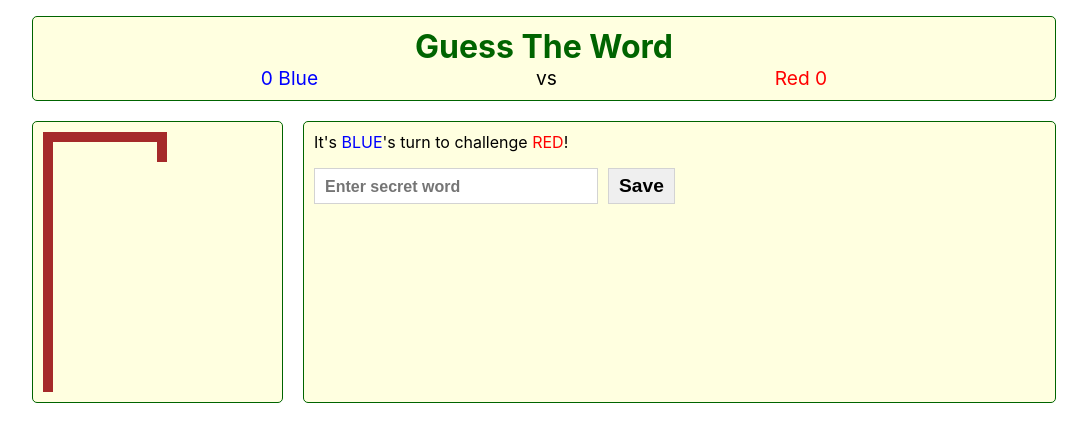
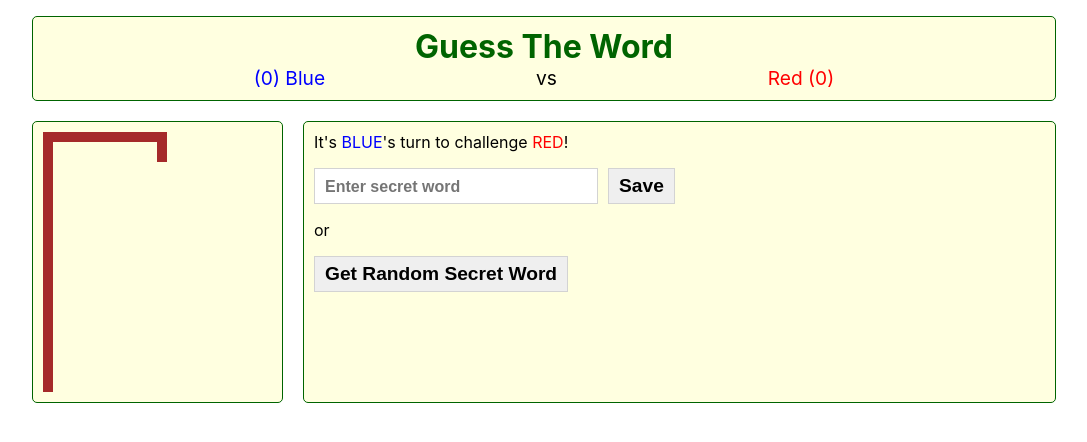
Before and after one commit to luvagu/guess-the-word, a React (Create React App) app: page / in a window 1280 px wide. Shown: the top 442 px of the page, without its empty margins (96-1183 px from the left). Built offline with nearby package versions, Linux system fonts and the light colour scheme.

Commit message:
added get random word, reordered components

```diff
--- a/src/App.jsx
+++ b/src/App.jsx
@@ -1,19 +1,31 @@
-import { useEffect, useRef, useState } from 'react'
-import Body from './components/body-parts/Body'
+import { Fragment, useEffect, useRef, useState } from 'react'
+import Container from './components/Container'
+import Header from './components/Header'
+import Sidebar from './components/Sidebar'
+import Content from './components/Content'
+import Body from './components/Body'
+
+const PLAYERS = ['red', 'blue']
+const INIT_LIFES = 7
+
+const splitWordCovertToObject = word =>
+	word.split('').map(letter => ({ letter, discovered: false }))
 
 const checkWin = word => word.every(({ discovered }) => discovered === true)
 
-const PLAYERS = ['red', 'blue']
+const makeHeartsArray = num => new Array(num).fill('💖')
 
-const getRandomPlayerTurn = () =>	PLAYERS[Math.floor(Math.random() * PLAYERS.length)]
+const getRandomPlayerTurn = () =>
+	PLAYERS[Math.floor(Math.random() * PLAYERS.length)]
 
 const switchTurns = currentTurn => (currentTurn === 'red' ? 'blue' : 'red')
 
 function App() {
-	const [remainigLifes, setRemainigLifes] = useState(7)
+	const [remainigLifes, setRemainigLifes] = useState(INIT_LIFES)
 	const [bodyPartsToShow, setBodyPartsToShow] = useState(0)
 	const [secretWord, setSecretWord] = useState('')
 	const [splitSecretWord, setSplitSecretWord] = useState([])
+	const [clue, setClue] = useState('')
 	const [gameStarted, setGameStarted] = useState(false)
 	const [roundEnded, setRoundEnded] = useState(false)
 	const [prevGuesses, setPrevGuesses] = useState('')
@@ -21,6 +33,7 @@ function App() {
 	const [opponent, setOpponent] = useState(switchTurns(challenger))
 	const [winner, setWinner] = useState('')
 	const [scores, setScores] = useState({ red: 0, blue: 0 })
+	const [apiStatus, setApiStatus] = useState({ loading: false, error: false })
 
 	const letterInput = useRef()
 
@@ -28,12 +41,31 @@ function App() {
 		e.preventDefault()
 
 		if (secretWord) {
-			const splitWord = secretWord
-				.split('')
-				.map(letter => ({ letter, discovered: false }))
-			setSplitSecretWord(splitWord)
+			setSplitSecretWord(splitWordCovertToObject(secretWord))
 			setGameStarted(true)
 		}
+	}
+
+	const getRandomWord = async () => {
+		setApiStatus(prevStatus => ({ ...prevStatus, loading: true }))
+		try {
+			const API_URL = 'https://san-random-words.vercel.app/'
+			const response = await fetch(API_URL)
+			const data = await response.json()
+			const { word, definition } = data[0]
+			setSecretWord(word.toLowerCase())
+			setSplitSecretWord(splitWordCovertToObject(word.toLowerCase()))
+			setClue(definition)
+			setGameStarted(true)
+		} catch (error) {
+			console.log(error.message)
+			setApiStatus(prevStatus => ({
+				...prevStatus,
+				error:
+					'Error loading random word. Please try again or enter word manually.',
+			}))
+		}
+		setApiStatus(prevStatus => ({ ...prevStatus, loading: false }))
 	}
 
 	const checkInSecretWord = e => {
@@ -63,7 +95,7 @@ function App() {
 	const resetGame = () => {
 		setGameStarted(false)
 		setRoundEnded(false)
-		setRemainigLifes(7)
+		setRemainigLifes(INIT_LIFES)
 		setBodyPartsToShow(0)
 		setPrevGuesses('')
 		setChallenger(switchTurns(challenger))
@@ -82,21 +114,14 @@ function App() {
 	}, [remainigLifes, challenger])
 
 	return (
-		<div className='wrapper'>
-			<header>
-				<h1>Guess The Word</h1>
-				<div className='scores'>
-					<span className='blue'>{scores.blue} Blue</span>
-					<span>vs</span>
-					<span className='red'>Red {scores.red}</span>
-				</div>
-			</header>
-			<aside>
+		<Container>
+			<Header scores={scores} />
+			<Sidebar>
 				<Body numOfBodyPartsToShow={bodyPartsToShow} />
-			</aside>
-			<article>
+			</Sidebar>
+			<Content>
 				{gameStarted ? (
-					<>
+					<Fragment>
 						<div className='secret-word'>
 							{splitSecretWord.map(({ letter, discovered }, idx) => (
 								<div key={idx} className='secret-letter'>
@@ -106,7 +131,7 @@ function App() {
 						</div>
 						<div className='letter-input'>
 							{roundEnded ? (
-								<>
+								<Fragment>
 									<p>
 										<span className={winner}>{winner}</span> wins!
 									</p>
@@ -118,8 +143,9 @@ function App() {
 									<button type='button' onClick={resetGame}>
 										Start New Round
 									</button>
-								</>
+								</Fragment>
 							) : (
+								<Fragment>
 									<input
 										ref={letterInput}
 										type='text'
@@ -128,20 +154,28 @@ function App() {
 										onChange={checkInSecretWord}
 										onClick={e => (e.target.value = '')}
 									/>
+									<p>
+										<span className={opponent}>{opponent}</span>'s lifes:{' '}
+										{makeHeartsArray(remainigLifes).map((heart, idx) => (
+											<span key={idx}>{heart}</span>
+										))}
+									</p>
+									{clue && (
+										<p>
+											💡 Here is a clue: <span className='clue'>{clue}</span>
+										</p>
 									)}
-							<p>
-								<span className={opponent}>{opponent}</span>'s lifes left:{' '}
-								{remainigLifes}
-							</p>
 									{prevGuesses && (
 										<p>
 											Wrong guesses: <span>{prevGuesses}</span>
 										</p>
 									)}
+								</Fragment>
+							)}
 						</div>
-					</>
+					</Fragment>
 				) : (
-					<>
+					<Fragment>
 						<p>
 							It&apos;s <span className={challenger}>{challenger}</span>&apos;s
 							turn to challenge <span className={opponent}>{opponent}</span>!
@@ -154,10 +188,24 @@ function App() {
 							/>
 							<button type='submit'>Save</button>
 						</form>
-					</>
+						<p>or</p>
+						<button
+							type='button'
+							onClick={getRandomWord}
+							disabled={apiStatus.loading}
+						>
+							{apiStatus.loading ? 'Loading...' : 'Get Random Secret Word'}
+						</button>
+						{apiStatus.error && (
+							<p>
+								<br />
+								<span>{apiStatus.error}</span>
+							</p>
 						)}
-			</article>
-		</div>
+					</Fragment>
+				)}
+			</Content>
+		</Container>
 	)
 }
 
--- /dev/null
+++ b/src/components/Container.jsx
@@ -0,0 +1,5 @@
+function Container({ children }) {
+	return <div className='wrapper' children={children} />
+}
+
+export default Container
--- /dev/null
+++ b/src/components/Content.jsx
@@ -0,0 +1,5 @@
+function Content({ children }) {
+	return <article children={children} />
+}
+
+export default Content
--- /dev/null
+++ b/src/components/Header.jsx
@@ -0,0 +1,14 @@
+function Header({ scores }) {
+  return (
+    <header>
+				<h1>Guess The Word</h1>
+				<div className='scores'>
+					<span className='blue'>({scores.blue}) Blue</span>
+					<span>vs</span>
+					<span className='red'>Red ({scores.red})</span>
+				</div>
+			</header>
+  )
+}
+
+export default Header
--- /dev/null
+++ b/src/components/Sidebar.jsx
@@ -0,0 +1,5 @@
+function Sidebar({ children }) {
+	return <aside children={children} />
+}
+
+export default Sidebar
--- a/src/index.css
+++ b/src/index.css
@@ -71,7 +71,7 @@ article {
 	grid-area: content;
 }
 
-p {
+p, form {
 	margin-bottom: 1rem;
 }
 
@@ -233,6 +233,9 @@ button {
 button {
 	cursor: pointer;
 	text-transform: none;
+}
+
+form > button {
 	margin-left: 10px;
 }
 
@@ -263,3 +266,8 @@ p > span {
 	text-transform: uppercase;
 	color: darkred;
 }
+
+.clue {
+	font-style: italic;
+	color: dodgerblue;
+}
```
Also changed, not shown: src/components/Body.jsx (renamed from src/components/body-parts/Body.jsx, +9 -9 lines). Lines whose indentation alone changed are shown as unchanged.
